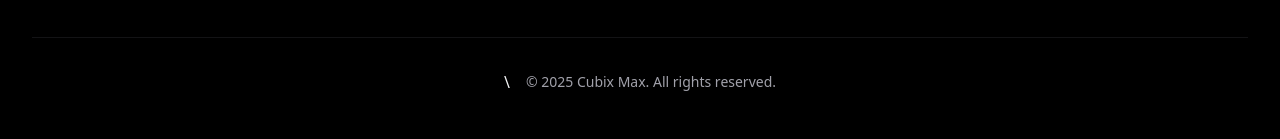
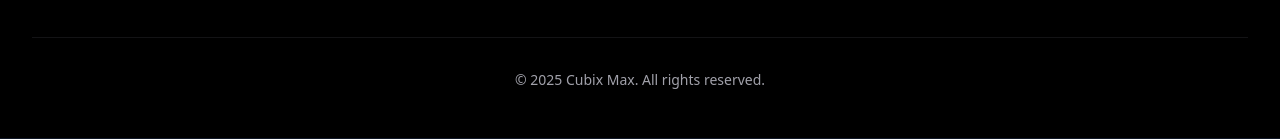
Before and after one commit to YellowGregs/Cubix-Max, a React (Vite) app: page /download in a window 1280 px wide. Shown: the part 1044-1183 px from the top of the page. Built offline with nearby package versions, Linux system fonts and the light colour scheme.

Commit message:
Update Footer.tsx

```diff
--- a/src/components/Footer.tsx
+++ b/src/components/Footer.tsx
@@ -65,7 +65,7 @@ export default function Footer() {
           </div>
 
           <div className="mt-12 pt-8 border-t border-zinc-800/50">
-            <div className="flex flex-col md:flex-row items-center justify-center gap-4">\
+            <div className="flex flex-col md:flex-row items-center justify-center gap-4">
               <p className="text-zinc-400 text-sm text-center">
                 &copy; {currentYear} Cubix Max. All rights reserved.
               </p>
```
